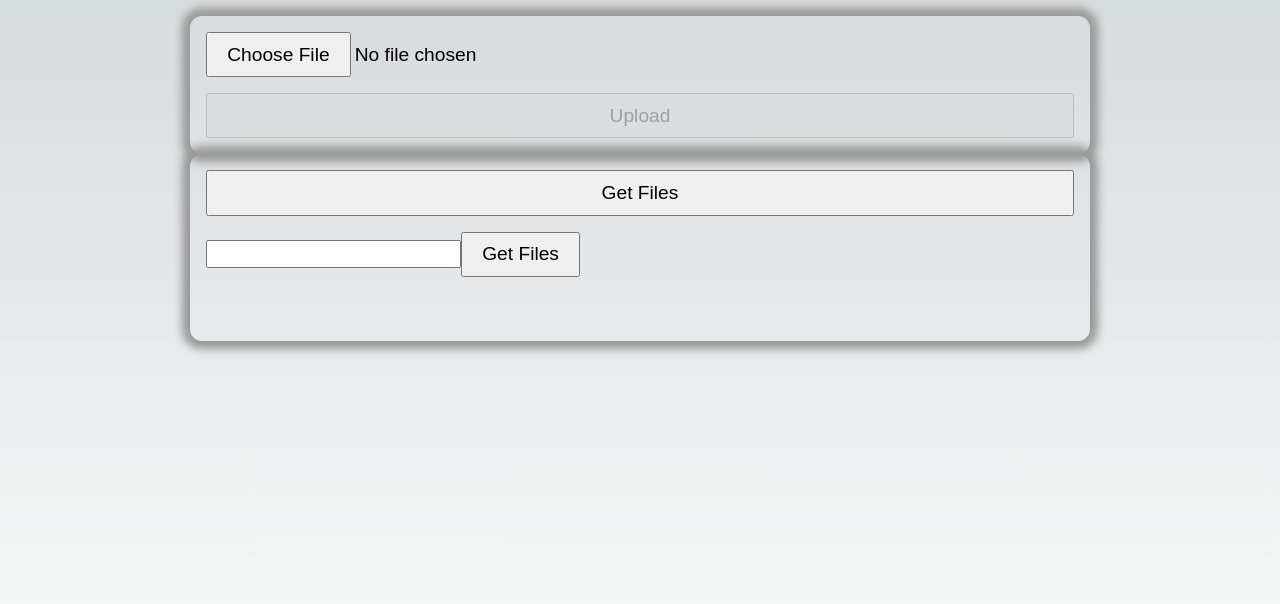
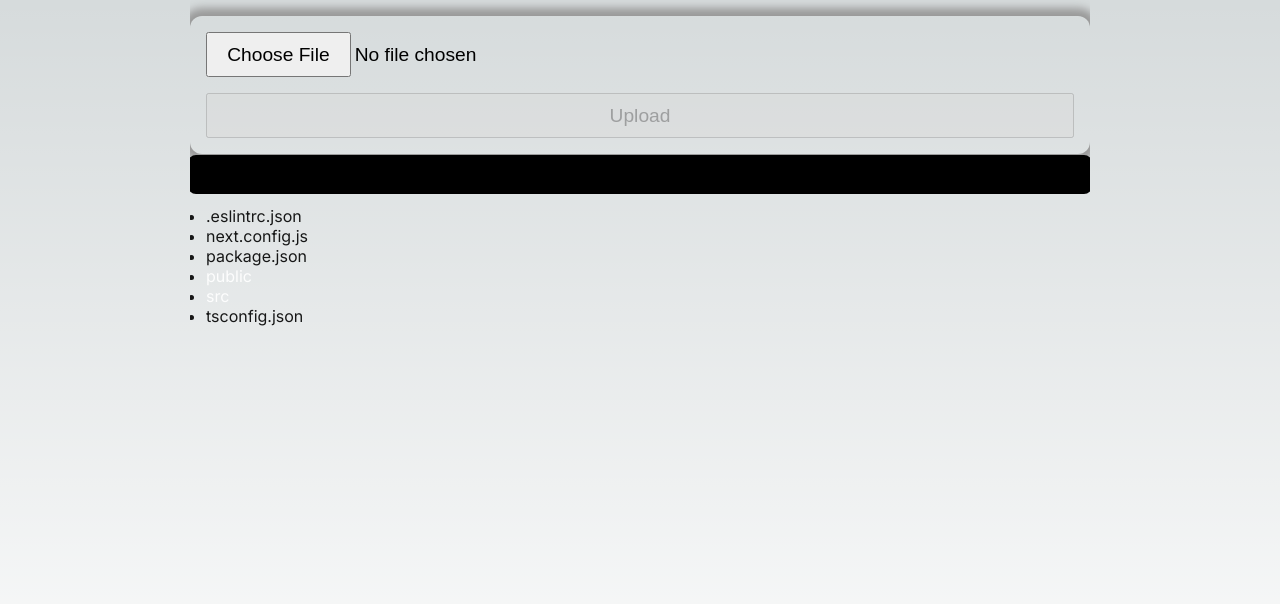
Before and after one commit to WarlockJa/nextjs-api-fs, a Next.js app: page / in a window 1280 px wide. Shown: the top 604 px of the page. Built offline with nearby package versions, Linux system fonts and the light colour scheme.

Commit message:
added file explorer

```diff
--- /dev/null
+++ b/src/app/_components/FileExplorer.tsx
@@ -0,0 +1,54 @@
+import { readdir } from "fs/promises";
+import { redirect } from "next/navigation";
+import "./fileexplorer.css";
+import PathNavigator from "./PathNavigator";
+
+export default async function FileExplorer({ path }: { path: string }) {
+  let files;
+  try {
+    const result = await readdir(path, { withFileTypes: true });
+
+    files = result.map((entry) =>
+      entry.isFile() ? { ...entry, file: true } : { ...entry, file: false }
+    );
+  } catch (error) {
+    redirect("/?path=/");
+  }
+
+  return (
+    <div className="fileExplorer">
+      <PathNavigator path={path} />
+      <ul className="filesList">
+        {files.map((file) => (
+          <li key={file.name} className="listItem">
+            {file.file ? (
+              <p>{file.name}</p>
+            ) : (
+              // <p>
+              //   {file.path === "/" ? "" : file.path}/{file.name}
+              // </p>
+              <div>
+                <a
+                  className="listLink"
+                  href={`/?path=${
+                    file.path === "/" ? file.path : `${file.path}/`
+                  }${file.name}`}
+                >
+                  {file.name}
+                </a>
+                {/* {file.path.includes("products") && (
+            <>
+              <button asChild>
+                <a href={`/admin/fstest/files/${file.name}`}>Download</a>
+              </button>
+              <DeleteFile filename={file.name} />
+            </>
+          )} */}
+              </div>
+            )}
+          </li>
+        ))}
+      </ul>
+    </div>
+  );
+}
--- /dev/null
+++ b/src/app/_components/PathNavigator.tsx
@@ -0,0 +1,34 @@
+import React from "react";
+
+export default function PathNavigator({ path }: { path: string }) {
+  const upHref =
+    path === "/"
+      ? [{ name: "/", href: "/" }]
+      : path
+          .split("/")
+          .map((_, index, arr) =>
+            index < arr.length - 1
+              ? {
+                  name: arr[arr.length - index - 1],
+                  href: arr.slice(0, arr.length - index).join("/"),
+                }
+              : { name: "/", href: "/" }
+          )
+          .reverse();
+  return (
+    <div className="navigationList">
+      {upHref.map((item, index) => (
+        <React.Fragment key={item.href}>
+          {index < upHref.length - 1 ? (
+            <a className="navLink" href={`?path=${item.href}`}>
+              {item.name}
+            </a>
+          ) : (
+            <p>{item.name}</p>
+          )}
+          {index < upHref.length - 1 && <p>{">"}</p>}
+        </React.Fragment>
+      ))}
+    </div>
+  );
+}
--- /dev/null
+++ b/src/app/_components/fileexplorer.css
@@ -0,0 +1,50 @@
+.fileExplorer {
+  position: relative;
+  overflow-y: scroll;
+  height: 80%;
+}
+
+.filesList {
+  padding: 1em;
+}
+
+.filesList:hover > .listItem {
+  opacity: 0.7;
+}
+
+.listItem {
+  opacity: 0.9;
+  cursor: pointer;
+}
+.filesList:hover > .listItem:hover {
+  opacity: 1;
+  .listLink {
+    text-decoration: underline;
+  }
+}
+
+.listLink {
+  text-decoration: none;
+  color: white;
+}
+
+.navigationList {
+  top: 0;
+  position: sticky;
+  display: flex;
+  gap: 0.3em;
+  background: black;
+  margin: -0.1em;
+  padding: 0.6em 1em;
+  border-radius: 8px;
+  z-index: 2;
+}
+
+.navLink {
+  text-decoration: none;
+  color: white;
+
+  &:hover {
+    text-decoration: underline;
+  }
+}
--- a/src/app/layout.tsx
+++ b/src/app/layout.tsx
@@ -1,22 +1,22 @@
-import './globals.css'
-import type { Metadata } from 'next'
-import { Inter } from 'next/font/google'
+import "./globals.css";
+import type { Metadata } from "next";
+import { Inter } from "next/font/google";
 
-const inter = Inter({ subsets: ['latin'] })
+const inter = Inter({ subsets: ["latin"] });
 
 export const metadata: Metadata = {
-  title: 'Create Next App',
-  description: 'Generated by create next app',
-}
+  title: "File Explorer",
+  description: "NextJS File Explorer",
+};
 
 export default function RootLayout({
   children,
 }: {
-  children: React.ReactNode
+  children: React.ReactNode;
 }) {
   return (
     <html lang="en">
       <body className={inter.className}>{children}</body>
     </html>
-  )
+  );
 }
--- a/src/app/page.module.css
+++ b/src/app/page.module.css
@@ -1,6 +1,8 @@
 .main {
   margin: 0 auto;
   padding: 1em 0;
-  min-height: 100vh;
+  height: 100dvh;
+  height: 100vh;
+  overflow: hidden;
   max-width: var(--max-width);
 }
--- a/src/app/page.tsx
+++ b/src/app/page.tsx
@@ -1,16 +1,25 @@
-import GetDirFiles from "./components/GetDirFiles";
-import { UploadForm } from "./components/UploadForm";
+import FileExplorer from "./_components/FileExplorer";
+import GetDirFiles from "./_components/GetDirFiles";
+import { UploadForm } from "./_components/UploadForm";
 import styles from "./page.module.css";
 
-export default function Home() {
+export default function Home({
+  searchParams,
+}: {
+  searchParams?: { path: string };
+}) {
+  // reading url path parameter
+  const path = searchParams?.path ? searchParams?.path : "/";
+
   return (
     <main className={styles.main}>
       <div className={styles.upload}>
         <UploadForm />
       </div>
-      <div className={styles.getfiles}>
+      {/* <div className={styles.getfiles}>
         <GetDirFiles />
-      </div>
+      </div> */}
+      <FileExplorer path={path} />
     </main>
   );
 }
```
Also changed, not shown: src/app/_components/GetDirFiles.tsx (renamed from src/app/components/GetDirFiles.tsx), src/app/_components/UploadForm.tsx (renamed from src/app/components/UploadForm.tsx), src/app/_components/getdirfiles.css (renamed from src/app/components/getdirfiles.css).
